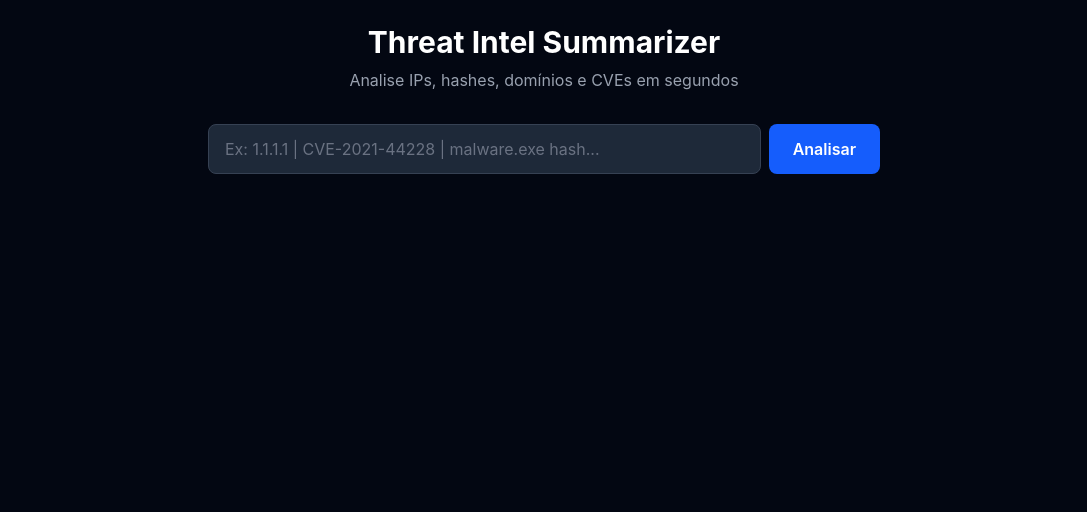
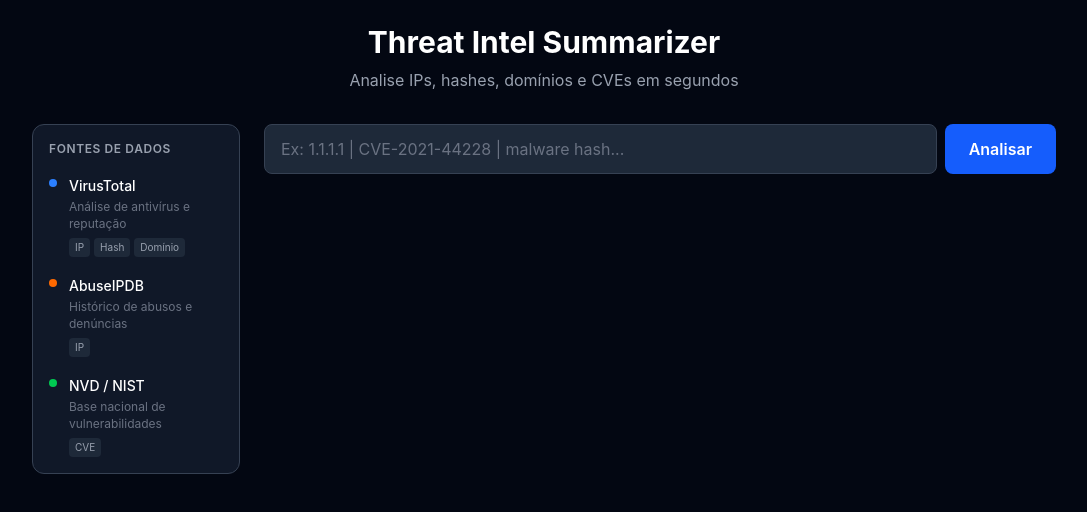
Before and after one commit to somoza00/threat-intel-summarizer, a React (Vite) app in the folder frontend/: page / in a window 1280 px wide. Shown: the top 512 px of the page, without its empty margins (96-1183 px from the left). Built offline with nearby package versions, Linux system fonts and the light colour scheme; no server answers.

Commit message:
add fonts of informations in the left side

```diff
--- a/frontend/src/pages/Home.tsx
+++ b/frontend/src/pages/Home.tsx
@@ -2,6 +2,30 @@ import { useState } from "react";
 import { analyze } from "../services/api";
 import { ResultCard } from "../components/ResultCard";
 import type { AnalyzeResponse } from "../types/intel";
+
+const SOURCES = [
+  {
+    name: "VirusTotal",
+    url: "https://virustotal.com",
+    description: "Análise de antivírus e reputação",
+    tags: ["IP", "Hash", "Domínio"],
+    color: "bg-blue-500",
+  },
+  {
+    name: "AbuseIPDB",
+    url: "https://abuseipdb.com",
+    description: "Histórico de abusos e denúncias",
+    tags: ["IP"],
+    color: "bg-orange-500",
+  },
+  {
+    name: "NVD / NIST",
+    url: "https://nvd.nist.gov",
+    description: "Base nacional de vulnerabilidades",
+    tags: ["CVE"],
+    color: "bg-green-500",
+  },
+];
 
 export function Home() {
   const [query, setQuery] = useState("");
@@ -30,20 +54,59 @@ export function Home() {
 
   return (
     <div className="min-h-screen bg-gray-950 text-white p-6">
-      <div className="max-w-2xl mx-auto space-y-8">
+      <div className="max-w-5xl mx-auto">
 
-        <div className="text-center space-y-2">
+        <div className="text-center space-y-2 mb-8">
           <h1 className="text-3xl font-bold text-white">Threat Intel Summarizer</h1>
           <p className="text-gray-400">Analise IPs, hashes, domínios e CVEs em segundos</p>
         </div>
 
+        <div className="flex gap-6 items-start">
+
+          {/* Painel de fontes */}
+          <aside className="w-52 flex-shrink-0 sticky top-6">
+            <div className="bg-gray-900 border border-gray-700 rounded-xl p-4 space-y-4">
+              <p className="text-gray-400 text-xs font-semibold uppercase tracking-wider">Fontes de dados</p>
+              <div className="space-y-4">
+                {SOURCES.map((source) => (
+                  <div key={source.name} className="flex items-start gap-3">
+                    <div className={`w-2 h-2 rounded-full ${source.color} mt-1.5 flex-shrink-0`} />
+                    <div className="min-w-0">
+                      <a
+                        href={source.url}
+                        target="_blank"
+                        rel="noreferrer"
+                        className="text-white text-sm font-medium hover:text-blue-400 transition-colors"
+                      >
+                        {source.name}
+                      </a>
+                      <p className="text-gray-500 text-xs mt-0.5 leading-snug">{source.description}</p>
+                      <div className="flex flex-wrap gap-1 mt-1.5">
+                        {source.tags.map((tag) => (
+                          <span
+                            key={tag}
+                            className="text-[10px] bg-gray-800 text-gray-400 px-1.5 py-0.5 rounded"
+                          >
+                            {tag}
+                          </span>
+                        ))}
+                      </div>
+                    </div>
+                  </div>
+                ))}
+              </div>
+            </div>
+          </aside>
+
+          {/* Conteúdo principal */}
+          <div className="flex-1 min-w-0 space-y-6">
             <div className="flex gap-2">
               <input
                 type="text"
                 value={query}
                 onChange={(e) => setQuery(e.target.value)}
                 onKeyDown={handleKeyDown}
-            placeholder="Ex: 1.1.1.1 | CVE-2021-44228 | malware.exe hash..."
+                placeholder="Ex: 1.1.1.1 | CVE-2021-44228 | malware hash..."
                 className="flex-1 bg-gray-800 border border-gray-700 rounded-lg px-4 py-3 text-white placeholder-gray-500 focus:outline-none focus:border-blue-500"
               />
               <button
@@ -62,7 +125,9 @@ export function Home() {
             )}
 
             {result && <ResultCard result={result} />}
+          </div>
 
+        </div>
       </div>
     </div>
   );
```
Lines whose indentation alone changed are shown as unchanged.
